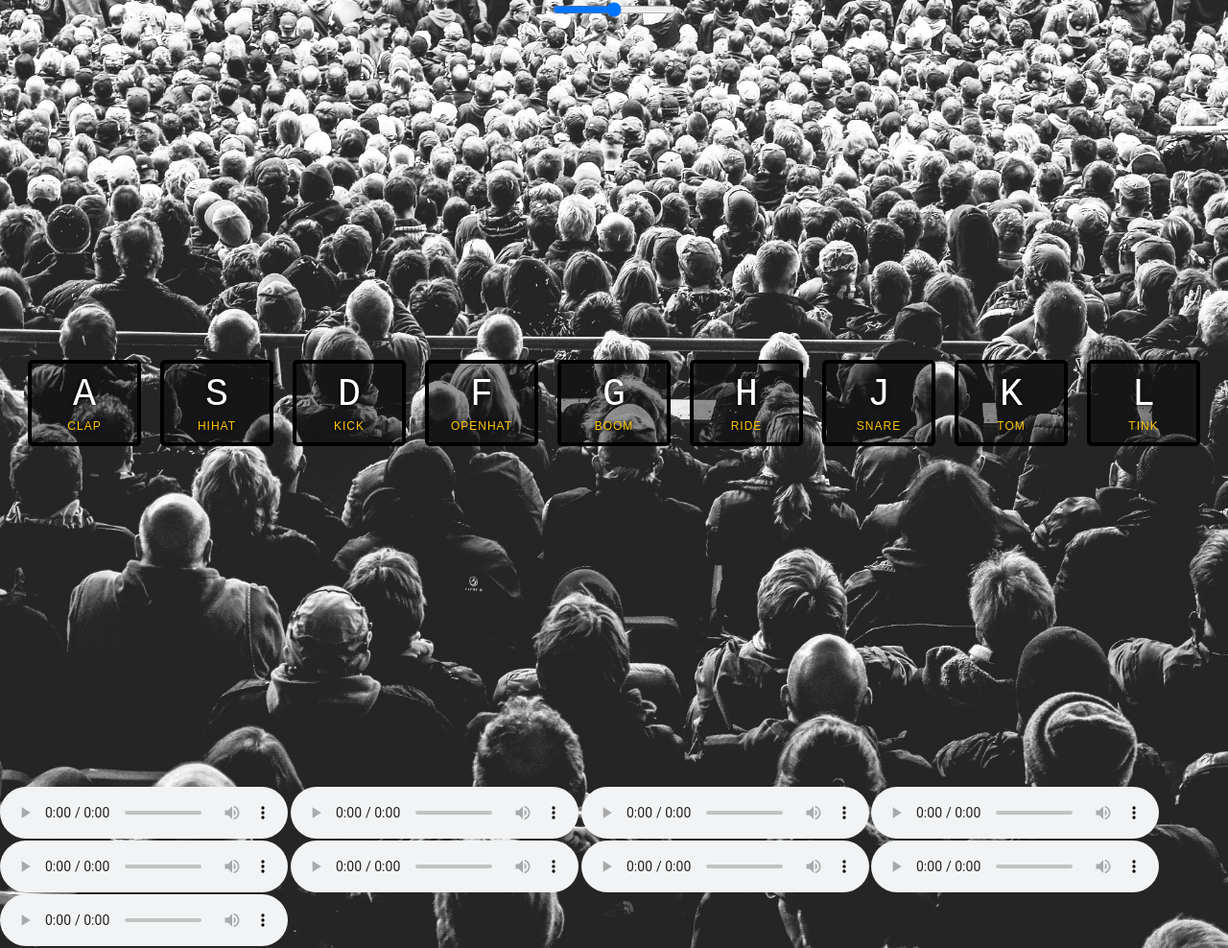
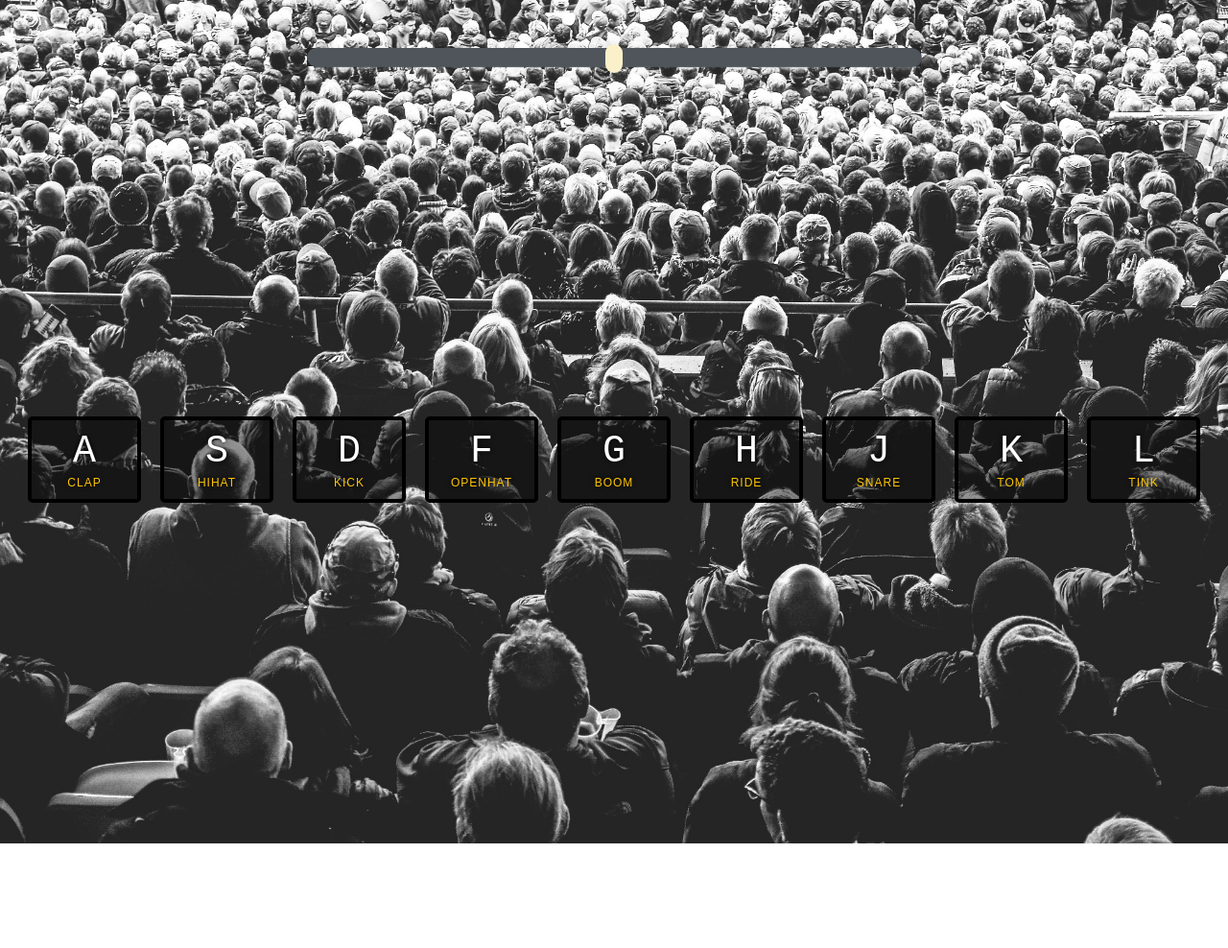
Before and after one commit to LeilanNaeimi/JavaScript30, a plain HTML site: page 01 - JavaScript Drum Kit/index.html in a window 1280 px wide. Shown: the whole page at 96% size. After the commit the page ends 879 px from the top, so only its background shows below. Drawn offline with Linux system fonts and the light colour scheme.

Commit message:
complete

```diff
--- a/01 - JavaScript Drum Kit/index.html
+++ b/01 - JavaScript Drum Kit/index.html
@@ -17,6 +17,8 @@
         onclick="changeVolume()"
         id="vol"
       />
+
+    <div id="currentVolume"></div>
     </div>
     <div class="keys">
       <div data-key="65" class="key">
@@ -57,29 +59,28 @@
       </div>
     </div>
 
-    <audio data-key="65" src="sounds/clap.wav" class="myAudio" controls></audio>
+    <audio data-key="65" src="sounds/clap.wav" class="myAudio" </audio>
     <audio
       data-key="83"
       src="sounds/hihat.wav"
       class="myAudio"
-      controls
     ></audio>
-    <audio data-key="68" src="sounds/kick.wav" class="myAudio" controls></audio>
+    <audio data-key="68" src="sounds/kick.wav" class="myAudio" ></audio>
     <audio
       data-key="70"
       src="sounds/openhat.wav"
       class="myAudio"
-      controls
+
     ></audio>
-    <audio data-key="71" src="sounds/boom.wav" class="myAudio" controls></audio>
-    <audio data-key="72" src="sounds/ride.wav" class="myAudio" controls></audio>
+    <audio data-key="71" src="sounds/boom.wav" class="myAudio" ></audio>
+    <audio data-key="72" src="sounds/ride.wav" class="myAudio" ></audio>
     <audio
       data-key="74"
       src="sounds/snare.wav"
       class="myAudio"
-      controls
+
     ></audio>
-    <audio data-key="75" src="sounds/tom.wav" class="myAudio" controls></audio>
-    <audio data-key="76" src="sounds/tink.wav" class="myAudio" controls></audio>
+    <audio data-key="75" src="sounds/tom.wav" class="myAudio" ></audio>
+    <audio data-key="76" src="sounds/tink.wav" class="myAudio" ></audio>
   </body>
 </html>
--- a/01 - JavaScript Drum Kit/script.js
+++ b/01 - JavaScript Drum Kit/script.js
@@ -11,7 +11,10 @@ function playSound(e) {
 
 function changeVolume() {
   const input = document.getElementById("vol");
-  console.log(input.value);
+
+  let curVol = document.getElementById("currentVolume");
+  curVol.innerHTML = input.value;
+  // console.log(input.value);
   const audioElements = document.querySelectorAll(".myAudio");
   audioElements.forEach((audio) => {
     audio.volume = input.value;
--- a/01 - JavaScript Drum Kit/style.css
+++ b/01 - JavaScript Drum Kit/style.css
@@ -38,23 +38,56 @@ html {
   justify-content: center;
 }
 
-button {
-  border: 0.4rem solid black;
-  border-radius: 50%;
-  margin: 5rem 2rem 0 0;
-  font-size: 2rem;
-  padding: 1rem 0.5rem;
-  transition: all 0.07s ease;
-  width: 3rem;
-  height: 3rem;
-  text-align: center;
-  color: white;
-  background: rgba(0, 0, 0, 0.4);
-  text-shadow: 0 0 0.5rem black;
+#vol {
+  width: 50%;
+  min-width: 200px;
+  margin-top: 5rem;
 }
 
-.playing,
-button:hover {
+#currentVolume {
+  font-family: helvetica;
+  font-size: 3rem;
+  text-align: center;
+  color: #ffffff;
+  font-weight: 400;
+  margin-top: 5rem;
+}
+
+input[type="range"] {
+  -webkit-appearance: none;
+  margin: 10px 0;
+  width: 100%;
+  background-color: #222;
+}
+
+input[type="range"]:focus {
+  outline: none;
+}
+
+input[type="range"]::-webkit-slider-runnable-track {
+  width: 100%;
+  height: 19px;
+  cursor: pointer;
+  box-shadow: 1px 1px 1px #50555c;
+  background: #50555c;
+  border-radius: 14px;
+}
+
+input[type="range"]::-webkit-slider-thumb {
+  position: relative;
+  top: -5px;
+  box-shadow: 0px 0px 0px #000000;
+  border: 0px solid #000000;
+  height: 30px;
+  width: 18px;
+  border-radius: 12px;
+  background: rgb(250, 240, 202);
+  cursor: pointer;
+  -webkit-appearance: none;
+  margin-top: 0.5px;
+}
+
+.playing {
   transform: scale(1.1);
   border-color: #ffc600;
   box-shadow: 0 0 1rem #ffc600;
```
